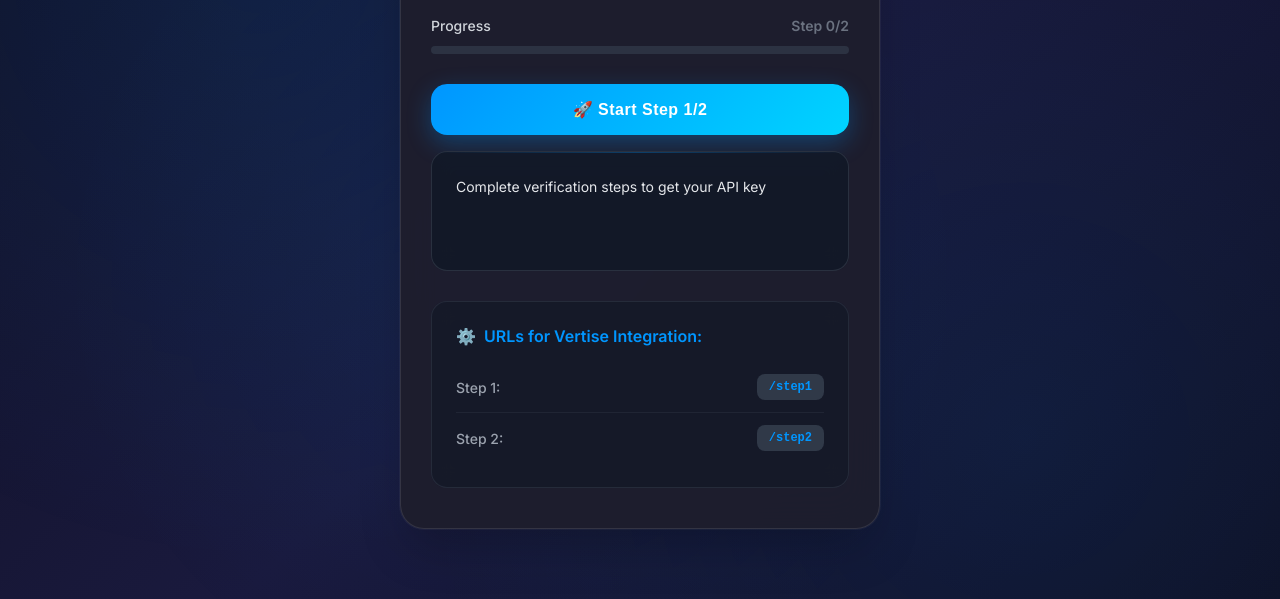
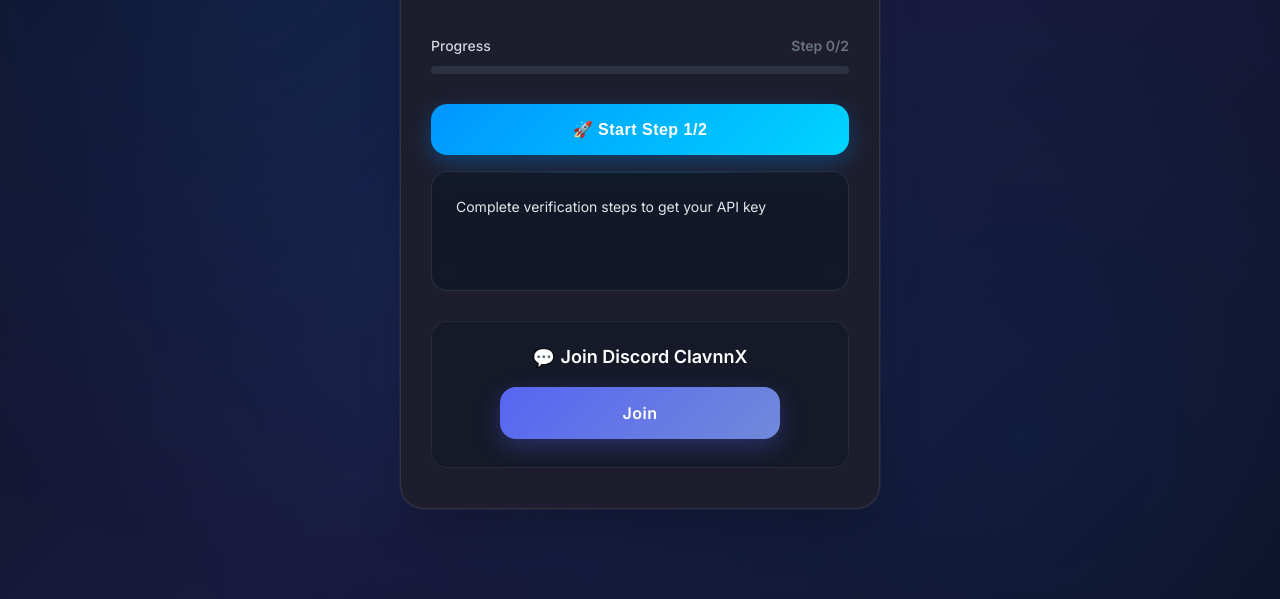
Before and after one commit to ClavnnX/Get-key-, a website: page public/index.html in a window 1280 px wide. Shown: the part 201-800 px from the top of the page. Drawn offline with Linux system fonts and the light colour scheme.

Commit message:
Update index.html

```diff
--- a/public/index.html
+++ b/public/index.html
@@ -372,50 +372,70 @@
             font-family: 'Courier New', monospace;
         }
 
-        .urls-section {
+        .discord-section {
             margin-top: 30px;
             background: rgba(17, 24, 39, 0.6);
             border: 1px solid rgba(75, 85, 99, 0.3);
             border-radius: 16px;
             padding: 24px;
             backdrop-filter: blur(10px);
+            text-align: center;
         }
 
-        .urls-title {
-            color: #0096ff;
+        .discord-title {
+            color: #ffffff;
+            font-size: 18px;
+            font-weight: 600;
+            margin-bottom: 20px;
+            display: flex;
+            align-items: center;
+            justify-content: center;
+        }
+
+        .discord-button {
+            background: linear-gradient(135deg, #5865F2, #7289DA);
+            color: white;
+            padding: 16px 32px;
             font-size: 16px;
             font-weight: 600;
-            margin-bottom: 16px;
-            display: flex;
-            align-items: center;
+            border: none;
+            border-radius: 16px;
+            cursor: pointer;
+            transition: all 0.3s cubic-bezier(0.4, 0, 0.2, 1);
+            box-shadow: 0 8px 25px rgba(88, 101, 242, 0.3);
+            text-decoration: none;
+            display: inline-block;
+            position: relative;
+            overflow: hidden;
+            letter-spacing: 0.5px;
+            width: 100%;
+            max-width: 280px;
         }
 
-        .url-item {
-            display: flex;
-            justify-content: space-between;
-            align-items: center;
-            padding: 12px 0;
-            border-bottom: 1px solid rgba(75, 85, 99, 0.2);
+        .discord-button::before {
+            content: '';
+            position: absolute;
+            top: 0;
+            left: 0;
+            right: 0;
+            bottom: 0;
+            background: linear-gradient(45deg, transparent, rgba(255, 255, 255, 0.1), transparent);
+            transform: translateX(-100%);
+            transition: transform 0.6s;
         }
 
-        .url-item:last-child {
-            border-bottom: none;
+        .discord-button:hover::before {
+            transform: translateX(100%);
         }
 
-        .url-step-label {
-            color: #9ca3af;
-            font-size: 14px;
-            font-weight: 500;
+        .discord-button:hover {
+            transform: translateY(-2px);
+            box-shadow: 0 12px 35px rgba(88, 101, 242, 0.4);
         }
 
-        .url-step-value {
-            background: rgba(55, 65, 81, 0.8);
-            color: #0096ff;
-            padding: 6px 12px;
-            border-radius: 8px;
-            font-size: 12px;
-            font-weight: 600;
-            font-family: 'Courier New', monospace;
+        .discord-button:active {
+            transform: translateY(0);
+            box-shadow: 0 4px 15px rgba(88, 101, 242, 0.3);
         }
 
         .icon {
@@ -454,8 +474,17 @@
                 font-size: 13px;
             }
 
-            .urls-section {
+            .discord-section {
                 padding: 20px;
+            }
+
+            .discord-title {
+                font-size: 16px;
+            }
+
+            .discord-button {
+                padding: 14px 28px;
+                font-size: 15px;
             }
 
             .countdown-timer {
@@ -535,20 +564,15 @@
         <button id="btnTakeKey" class="main-button" style="display: none;">Take the key</button>
         <button id="btnCopy" class="main-button" style="display: none;">Copy Key</button>
 
-        <!-- URLs Information -->
-        <div class="urls-section">
-            <div class="urls-title">
-                <span class="icon">⚙️</span>
-                URLs for Vertise Integration:
+        <!-- Discord Information -->
+        <div class="discord-section">
+            <div class="discord-title">
+                <span class="icon">💬</span>
+                Join Discord ClavnnX
             </div>
-            <div class="url-item">
-                <span class="url-step-label">Step 1:</span>
-                <span class="url-step-value">/step1</span>
-            </div>
-            <div class="url-item">
-                <span class="url-step-label">Step 2:</span>
-                <span class="url-step-value">/step2</span>
-            </div>
+            <a href="https://discord.gg/QHPFGakSjN" target="_blank" class="discord-button">
+                Join
+            </a>
         </div>
     </div>
 
```
